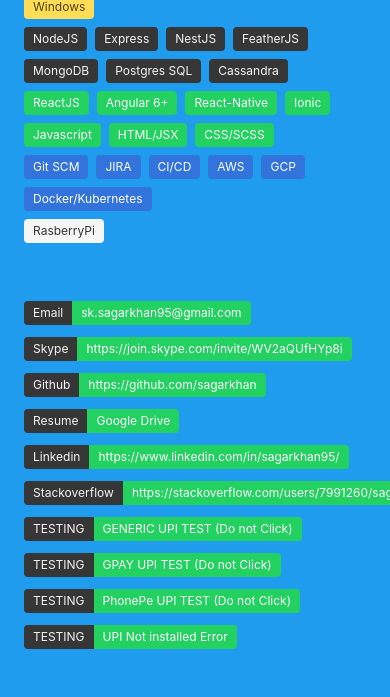
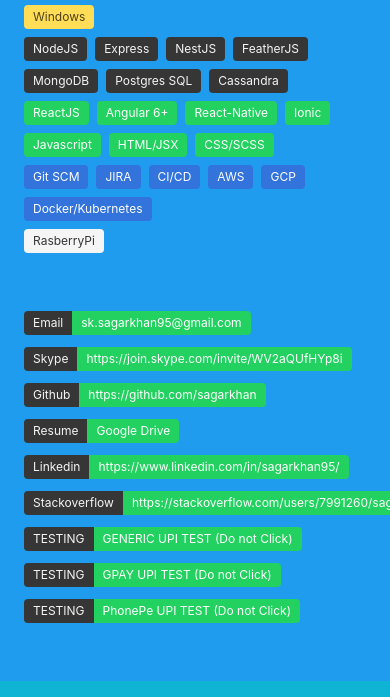
Before and after one commit to sagarkhan/sagarkhan.github.io, a plain HTML site: page index.html in a window 390 px wide. Shown: the part 163-860 px from the top of the page. Drawn offline with nearby package versions, Linux system fonts and the light colour scheme.

```diff
--- a/index.html
+++ b/index.html
@@ -939,18 +939,6 @@
                   </div>
                 </div>
               </div>
-              <div class="field is-grouped is-grouped-multiline">
-                <div class="control">
-                  <div class="tags has-addons">
-                    <span class="tag is-dark">TESTING</span>
-                    <span class="tag is-success"
-                      ><a onclick="handleNavigation('BHIM')"
-                        >UPI Not installed Error</a
-                      ></span
-                    >
-                  </div>
-                </div>
-              </div>
             </h2>
           </div>
         </div>
@@ -976,15 +964,10 @@
             "phonepe://upi://pay?pa=payu@axisbank&pn=SMSPLUS&tr=8312916361&am=1.00",
           GPAY:
             "tez://upi/pay?pa=payu@axisbank&pn=SMSPLUS&tr=8312916361&am=1.00",
-          BHIM:
-            "bhim://upi/pay?pa=payu@axisbank&pn=SMSPLUS&tr=8312916361&am=1.00",
           GENERIC:
             "upi://pay?pa=payu@axisbank&pn=SMSPLUS&tr=8312916361&am=1.00",
         };
-        window.location.href = APP_URLS[key];
-        setTimeout(() => {
-          alert("App not installed");
-        }, 300);
+        window.location = APP_URLS[key];
       }
     </script>
   </body>
```
